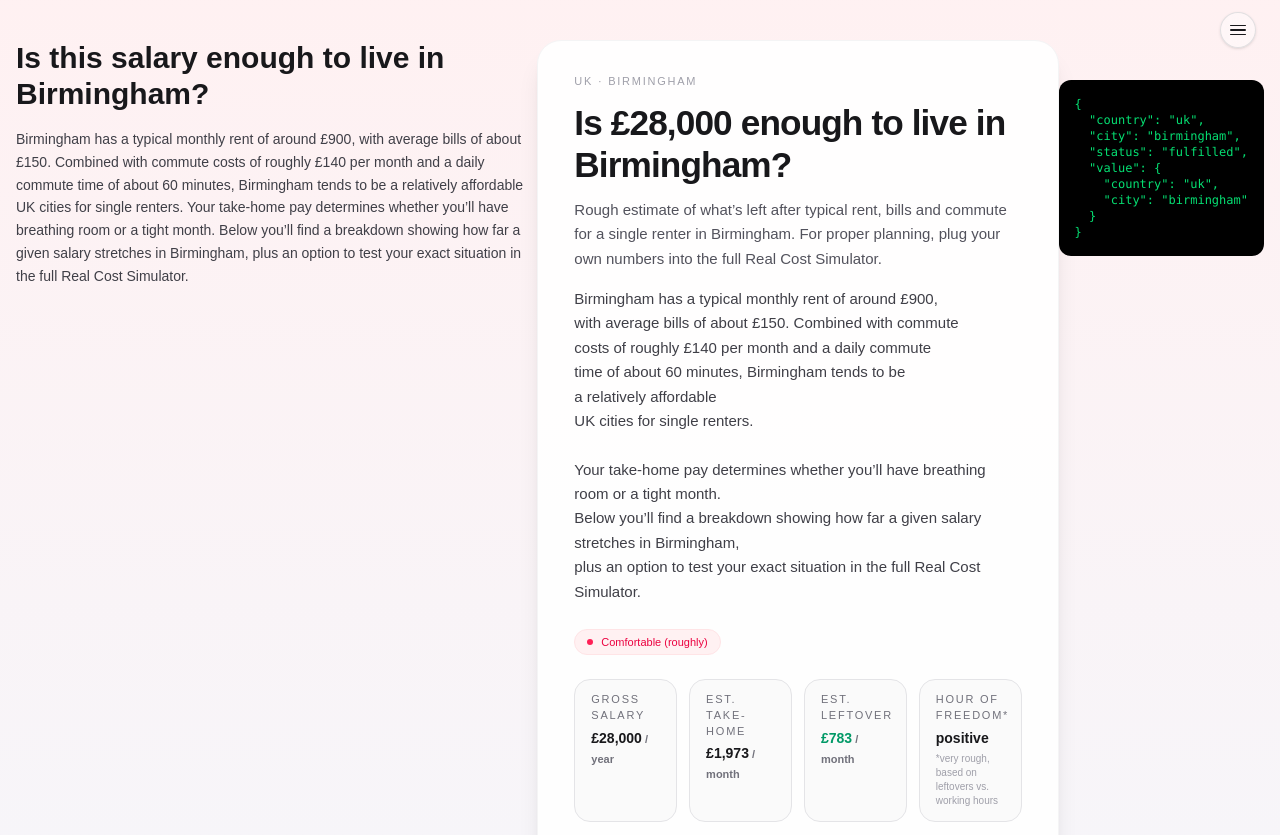
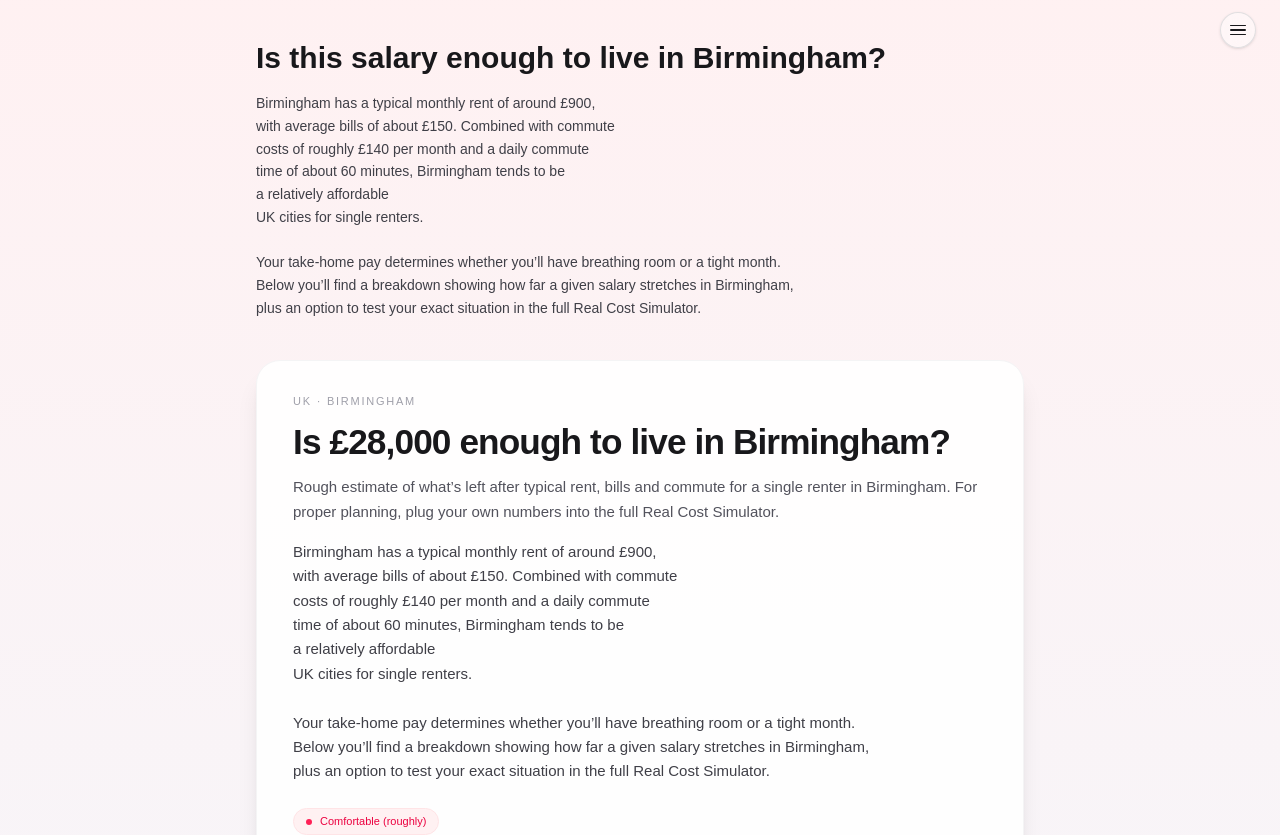
Before and after one commit to bendover19/real-cost-sim, a Next.js app: page /enough/uk/birmingham in a window 1280 px wide. Shown: the top 835 px of the page. Built offline with nearby package versions, Linux system fonts and the light colour scheme.

Commit message:
Update page.tsx

```diff
--- a/app/enough/[country]/[city]/page.tsx
+++ b/app/enough/[country]/[city]/page.tsx
@@ -1,23 +1,33 @@
 // app/enough/[country]/[city]/page.tsx
+
 import type { Metadata } from "next";
 import { Suspense } from "react";
 import EnoughClient from "../../EnoughClient";
 import { UK_CITIES, generateCityDescription } from "../../../cityConfig";
 
+// ----------------------
+// Types
+// ----------------------
 type Props = {
   params: {
-    country: string;
-    city: string;
+    country?: string;
+    city?: string;
   };
 };
 
+// ----------------------
+// Force dynamic SSR
+// ----------------------
 export const dynamic = "force-dynamic";
 
+// ----------------------
+// Metadata (SSR)
+// ----------------------
 export function generateMetadata({ params }: Props): Metadata {
   const countrySlug = (params.country || "uk").toLowerCase();
   const citySlug = (params.city || "").toLowerCase();
 
-  const city = UK_CITIES.find((c) => c.slug === citySlug);
+  const city = UK_CITIES.find((c) => c.slug === citySlug) || null;
 
   const cityLabel = city
     ? city.label
@@ -27,16 +37,21 @@ export function generateMetadata({ params }: Props): Metadata {
 
   const canonicalBase =
     process.env.NEXT_PUBLIC_SITE_URL ?? "https://www.real-cost-sim.com";
+
   const canonical = `${canonicalBase}/enough/${countrySlug}/${citySlug}`;
 
   return {
     title: `Is this salary enough to live in ${cityLabel}? | Real Cost Sim`,
-    description: `Rough estimate of rent, bills, commute costs and leftover salary for living in ${cityLabel}.`,
+    description: `Rough estimate of rent, bills, commute and leftover salary for living in ${cityLabel}.`,
     alternates: { canonical },
   };
 }
 
+// ----------------------
+// PAGE COMPONENT
+// ----------------------
 export default function EnoughCityPage({ params }: Props) {
+  // Normalised params
   const countrySlug = (params.country || "uk").toLowerCase();
   const citySlug = (params.city || "").toLowerCase();
 
@@ -51,21 +66,26 @@ export default function EnoughCityPage({ params }: Props) {
   const description = city ? generateCityDescription(city) : "";
 
   return (
-    <main className="min-h-screen flex justify-center items-start bg-gradient-to-b from-rose-50 to-sky-50 px-4 py-10">
-      {/* Server-rendered SEO block */}
-      <section className="w-full max-w-3xl mb-8">
+    <main className="min-h-screen flex flex-col items-center bg-gradient-to-b from-rose-50 to-sky-50 px-4 py-10">
+
+      {/* ---------------------- */}
+      {/* SERVER-RENDERED SEO BLOCK */}
+      {/* ---------------------- */}
+      <section className="w-full max-w-3xl mb-10">
         <h1 className="text-3xl font-semibold text-zinc-900 mb-4">
           Is this salary enough to live in {cityLabel}?
         </h1>
 
         {description && (
-          <p className="text-[14px] text-zinc-700 leading-relaxed">
+          <p className="text-[14px] text-zinc-700 leading-relaxed whitespace-pre-line">
             {description}
           </p>
         )}
       </section>
 
-      {/* Client-side simulator */}
+      {/* ---------------------- */}
+      {/* CLIENT SIM HYDRATION */}
+      {/* ---------------------- */}
       <Suspense
         fallback={
           <div className="mt-16 text-sm text-zinc-500">
@@ -73,16 +93,15 @@ export default function EnoughCityPage({ params }: Props) {
           </div>
         }
       >
-        <EnoughClient
-          serverCity={citySlug}
-          serverCountry={countrySlug}
-        />
+        <EnoughClient serverCity={citySlug} serverCountry={countrySlug} />
       </Suspense>
-      {/* DEBUG: REMOVE AFTER TESTING */}
-<pre className="mt-10 p-4 bg-black text-green-400 text-xs rounded-xl">
-  {JSON.stringify(params, null, 2)}
-</pre>
 
+      {/* ---------------------- */}
+      {/* DEBUG -- REMOVE LATER */}
+      {/* ---------------------- */}
+      <pre className="mt-16 p-4 bg-black text-green-400 text-xs rounded-xl w-full max-w-3xl overflow-auto">
+        {JSON.stringify(params, null, 2)}
+      </pre>
     </main>
   );
 }
```
